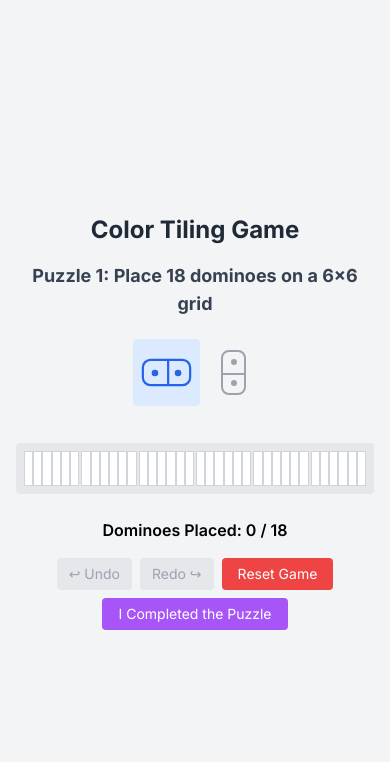
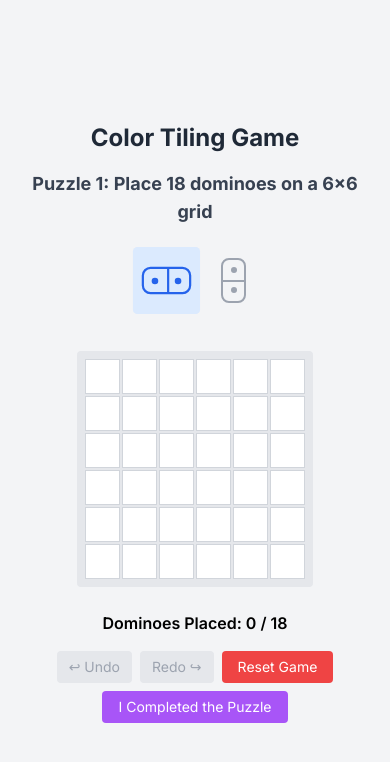
Before and after one commit to dhyan14/color-tiling, a Next.js app: page / in a window 390 px wide. Shown: the top 762 px of the page. Built offline with nearby package versions, Linux system fonts and the light colour scheme.

Commit message:
Refactor GameBoard component layout to enhance responsiveness and visual clarity. Update grid structure for better alignment and introduce flexbox for improved cell arrangement, ensuring consistent styling across different grid sizes.

```diff
--- a/src/components/GameBoard.tsx
+++ b/src/components/GameBoard.tsx
@@ -771,12 +771,10 @@ export default function GameBoard() {
         </div>
       )}
 
-      <div className={`grid gap-0.5 sm:gap-1 bg-gray-200 p-2 rounded overflow-x-auto max-w-full ${
-        currentPuzzle.gridSize === 8 ? 'grid-cols-8' : 'grid-cols-6'
-      }`}>
-        {currentState.grid.map((row, rowIndex) => (
-          <div key={rowIndex} className="flex">
-            {row.map((cell, colIndex) => (
+      <div className="w-full overflow-x-auto flex justify-center">
+        <div className={`inline-grid ${currentPuzzle.gridSize === 8 ? 'grid-cols-8' : 'grid-cols-6'} gap-0.5 sm:gap-1 bg-gray-200 p-2 rounded`}>
+          {currentState.grid.map((row, rowIndex) => (
+            row.map((cell, colIndex) => (
               <div
                 key={`${rowIndex}-${colIndex}`}
                 onClick={() => handleCellClick(rowIndex, colIndex)}
@@ -792,11 +790,12 @@ export default function GameBoard() {
                   }
                   transition-colors duration-200
                   border border-gray-300
+                  aspect-square
                 `}
               />
-            ))}
-          </div>
-        ))}
+            ))
+          ))}
+        </div>
       </div>
 
       <div className="flex flex-col items-center gap-4">
```
